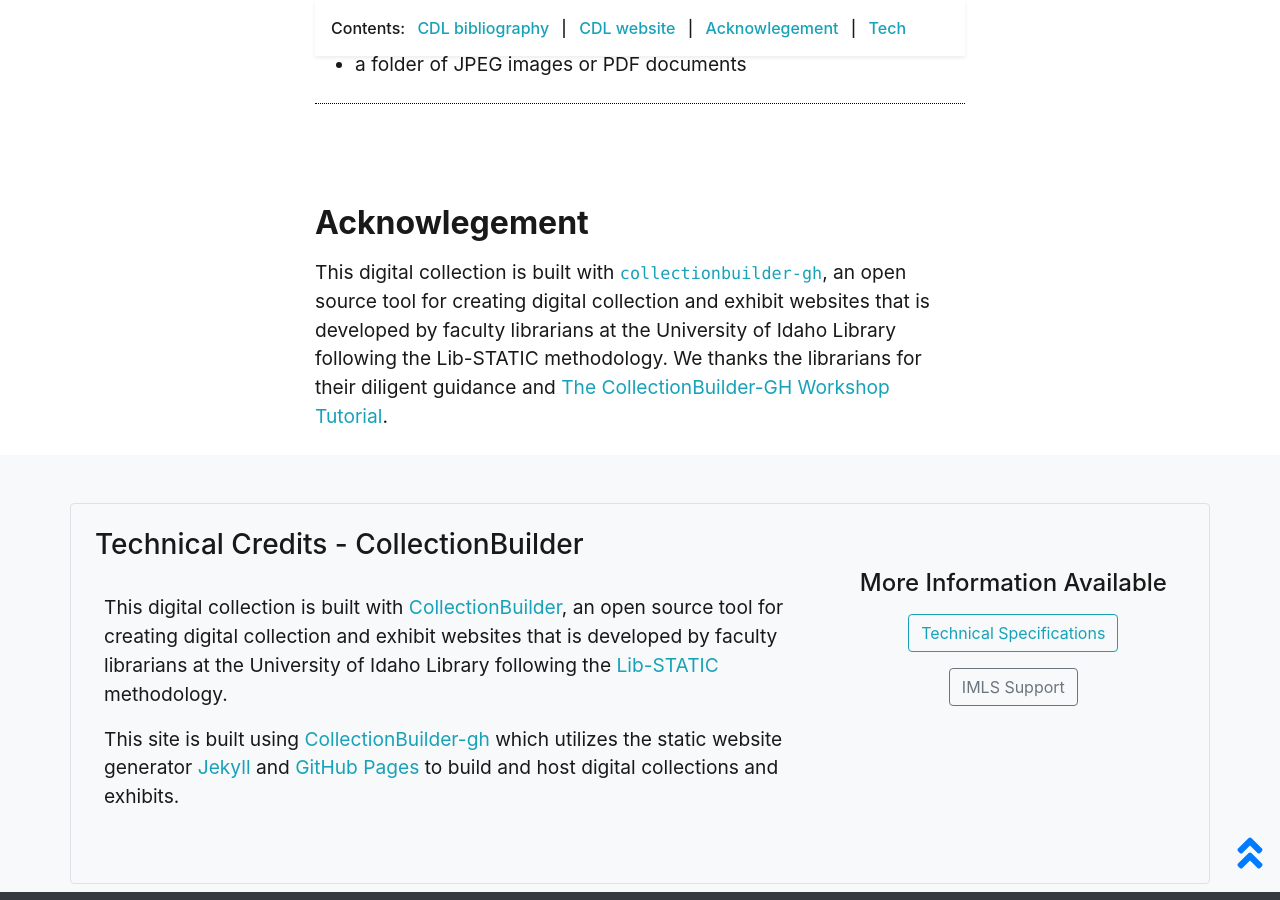
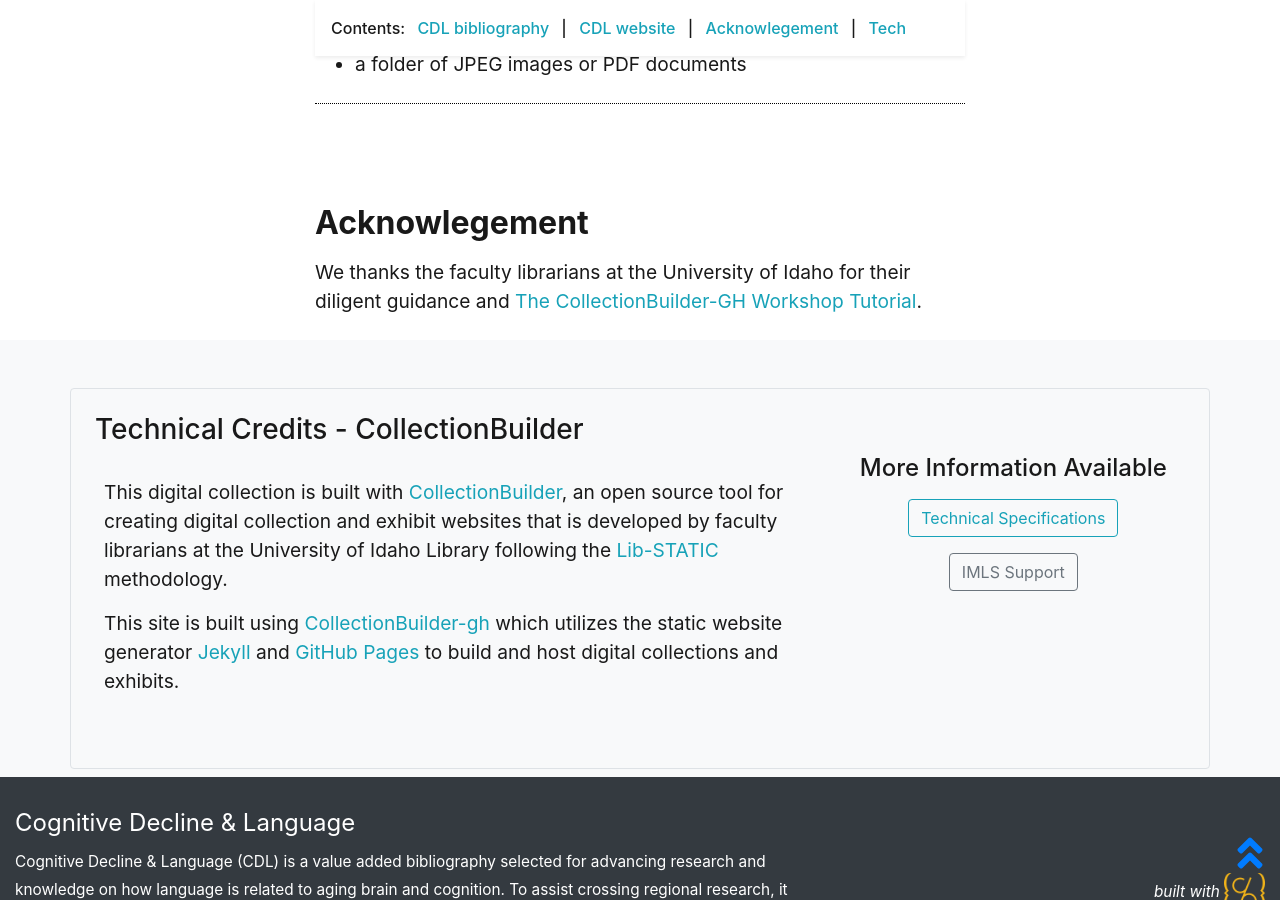
Before and after one commit to archivesw/cogfigcollection, a Jekyll site: the page built from pages/about.md, in a window 1280 px wide and 900 px high, scrolled down 921 px. Built offline with Jekyll 4.4.1, drawn with Linux system fonts in a browser that asks for light colours.

Commit message:
Update about.md

```diff
--- a/pages/about.md
+++ b/pages/about.md
@@ -22,4 +22,4 @@
 - a folder of JPEG images or PDF documents
 
 ## Acknowlegement
-This digital collection is built with [`collectionbuilder-gh`](https://collectionbuilding.github.io/gh/), an open source tool for creating digital collection and exhibit websites that is developed by faculty librarians at the University of Idaho Library following the Lib-STATIC methodology. We thanks the librarians for their diligent guidance and [The CollectionBuilder-GH Workshop Tutorial](https://collectionbuilder.github.io/workshop/gh/).
+We thanks the faculty librarians at the University of Idaho for their diligent guidance and [The CollectionBuilder-GH Workshop Tutorial](https://collectionbuilder.github.io/workshop/gh/).
```
